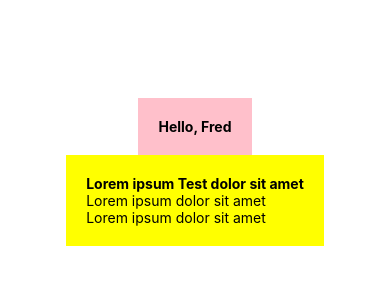
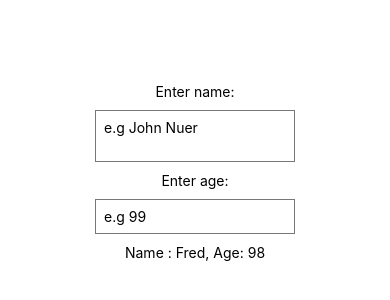
Before and after one commit to FrederickKisife/React-Native-Project, a React Native app: screen / in a window 390 px wide. Shown: the part 250-550 px from the top of the page. Built offline with nearby package versions, Linux system fonts and the light colour scheme.

Commit message:
using usetate and props

```diff
--- a/App.js
+++ b/App.js
@@ -1,17 +1,28 @@
-import { StatusBar } from 'expo-status-bar';
-import { StyleSheet, Text, View } from 'react-native';
+import React, {useState} from 'react';
+import { StyleSheet, Text, View, TextInput} from 'react-native';
 
 export default function App() {
+  const [name, setName] = useState('Fred')
+
+ const [age, setAge] = useState(98)
+
   return (
     <View style={styles.container}>
-      <View style={styles.header}>
-        <Text style={styles.boldText}>Hello, Fred</Text>
-      </View>
-      <View style={styles.body}>
-        <Text style={styles.boldText}>Lorem ipsum <Text>Test</Text> dolor sit amet</Text>
-        <Text>Lorem ipsum dolor sit amet</Text>
-        <Text>Lorem ipsum dolor sit amet</Text>
-      </View>
+        <Text>Enter name:</Text>
+        <TextInput
+        multiline
+        style={styles.input}
+        placeholder='e.g John Nuer'
+        onChangeText={(val)=>{setName(val)}}
+        />
+        <Text>Enter age:</Text>
+        <TextInput
+        keyboardType='numeric'
+        style={styles.input}
+        placeholder='e.g 99'
+        onChangeText={(val)=>{setAge(val)}}
+        />
+        <Text>Name : {name}, Age: {age}</Text>
     </View>
   );
 }
@@ -22,16 +33,14 @@
     backgroundColor: '#fff',
     alignItems: 'center',
     justifyContent: 'center',
+  },
+  input:{
+    borderWidth: 1,
+    borderColor: '#777',
+    padding: 8,
+    margin:10,
+    width: 200,
+  }
 
-  },
-  header:{
-    backgroundColor:'pink',
-    padding: 20,
-  },
-  boldText:{
-    fontWeight: 'bold',
-  }, body:{
-    backgroundColor: 'yellow',
-    padding: 20,
-  },
+
 });
```
